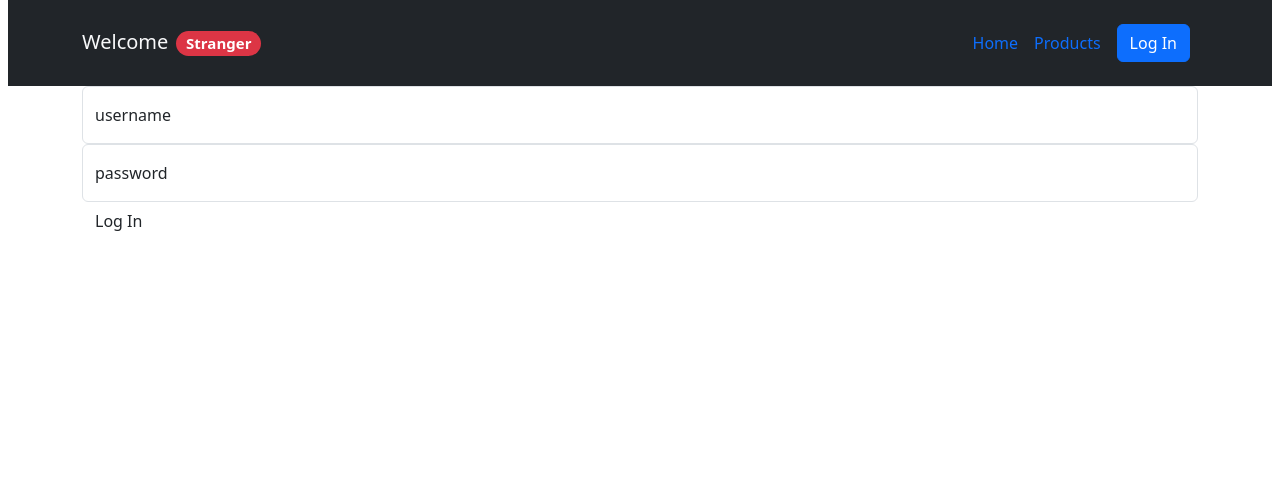
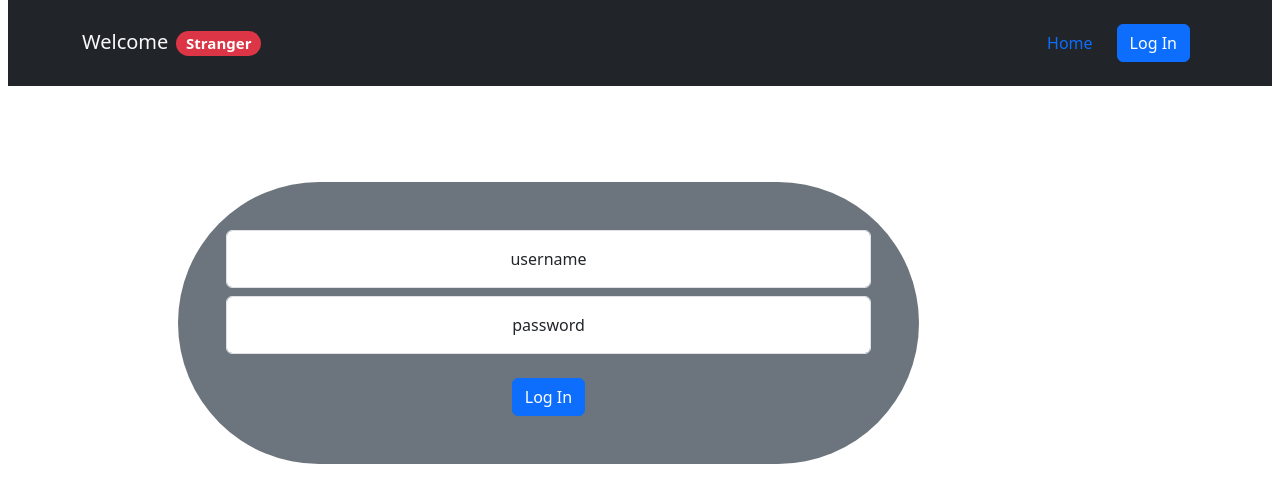
Before and after one commit to Patrick-Njiru/react-router, a React (Vite) app: page /login in a window 1280 px wide. Shown: the top 502 px of the page. Built offline with nearby package versions, Linux system fonts and the light colour scheme.

Commit message:
Add some logic for navigating through the pages.

```diff
--- a/src/App.jsx
+++ b/src/App.jsx
@@ -1,23 +1,28 @@
-import { useState } from "react"
+import { useEffect, useState } from "react"
 import { Route, Routes } from "react-router-dom"
 import { Home, Login, NavBar, Products } from "./scenes"
 import { products } from "./constants/data"
+import { useNavigate } from "react-router-dom"
 
 const App = () => {
   const [isLoggedIn, setisLoggedIn] = useState(false)
   const [user, setUser] = useState('stranger')
+  const [displayProducts, setdisplayproducts] = useState(false)
+  const nav = useNavigate()
 
-  const handleLogin = () => {
-    console.log('log in');
-  }
+  useEffect(() => {
+    setdisplayproducts(prevState => isLoggedIn ? !prevState : prevState )
+  }, [isLoggedIn])
+
+  const handleLogin = (val) => { setUser(val); setisLoggedIn(true); nav('/products') }
 
   return (
     <div className="px-2">
-      <NavBar {...{user, isLoggedIn, setisLoggedIn}} />
+      <NavBar {...{user, isLoggedIn, setisLoggedIn, setUser, displayProducts}} />
       <div className="container">
         <Routes>
-          <Route exact path="/" element={<Home {...isLoggedIn} />} />
-          <Route path="/login" element={<Login isLoggedIn={isLoggedIn} />} />
+          <Route exact path="/" element={<Home {...{ isLoggedIn }} />} />
+          <Route path="/login" element={<Login onLogIn={handleLogin} />} />
           <Route path="/products" element={<Products products={products} />} />
         </Routes>
       </div>
--- a/src/scenes/Home.jsx
+++ b/src/scenes/Home.jsx
@@ -8,7 +8,12 @@ const Home = ({isLoggedIn}) => {
         Welcome to Naimart Store where you can shop from the convenience of your home and have products delivered to you at an affordable price.
       </p>
       <div className="text-center">
-        <NavLink to={`${isLoggedIn ? '/' : '/login'}`} className="btn btn-danger btn-lg">Get started</NavLink>
+        <NavLink
+          to={`${isLoggedIn ? '/products' : '/login'}`}
+          className="btn btn-danger btn-lg"
+        >
+          Get started
+        </NavLink>
       </div>
     </div>
   )
--- a/src/scenes/Login.jsx
+++ b/src/scenes/Login.jsx
@@ -1,25 +1,43 @@
-import React, { useRef } from 'react'
+import { useRef } from 'react'
 import PropTypes from 'prop-types'
 
-const Login = props => {
+const Login = ({onLogIn}) => {
   const refContainer = useRef('')
+
   return (
-    <div>
-      <form>
-        <div className="form-floating">
-          <input type="text" name="username" id="username" className="form-control" placeholder='john doe' ref={refContainer} />
-          <label htmlFor="username" className="form-label">username</label>
+    <div className='m-5 p-5 w-75' style={{minWidth: 300}}>
+      <form className='form bg-secondary rounded-pill p-5' onSubmit={() => onLogIn(refContainer.current.value)}>
+        <div className="form-floating mb-2">
+          <input
+            type="text"
+            name="username"
+            id="username"
+            className="form-control"
+            placeholder='john doe'
+            ref={refContainer}
+            required
+            minLength='3'
+          />
+          <label htmlFor="username" className="form-label w-100 text-center">username</label>
         </div>
         <div className="form-floating">
-          <input type="password" name="password" id="password" className="form-control" placeholder='john doe' />
-          <label htmlFor="password" className="form-label">password</label>
+          <input
+            type="password"
+            name="password"
+            id="password"
+            className="form-control"
+            placeholder='xxxxxx'
+            required
+            minLength='6'
+          />
+          <label htmlFor="password" className="form-label w-100 text-center">password</label>
         </div>
-        <button type="submit" className="btn btn primary">Log In</button>
+        <button type="submit" className="btn btn-primary d-block mx-auto mt-4">Log In</button>
       </form>
     </div>
   )
 }
 
-Login.propTypes = {}
+Login.propTypes = { onLogIn: PropTypes.func.isRequired }
 
 export default Login
--- a/src/scenes/global/NavBar.jsx
+++ b/src/scenes/global/NavBar.jsx
@@ -2,8 +2,13 @@ import { NavLink } from 'react-router-dom'
 import PropTypes from 'prop-types'
 import './navbar.css'
 
-const NavBar = ({ isLoggedIn, user }) => {
-  return (
+const NavBar = ({
+  isLoggedIn,
+  user,
+  setUser,
+  setIsLoggedIn,
+  displayProducts
+}) => (
   <nav className="navbar bg-dark text-light w-100">
     <div className="container">
       <h5 className="my-auto">
@@ -12,22 +17,30 @@ const NavBar = ({ isLoggedIn, user }) => {
       </h5>
       <div className="ms-auto my-3 d-flex align-items-center">
         <NavLink className='text-decoration-none mx-2' to='/'>Home</NavLink>
-          <NavLink className='text-decoration-none mx-2' to='/products'>Products</NavLink>
-          <NavLink className='text-decoration-none mx-2' to='/login'>
-            <button className='btn btn-primary'>
-              {isLoggedIn ? 'Log Out' : 'Log In'}
-            </button>
+        { displayProducts && <NavLink className='text-decoration-none' to='/products'>Products</NavLink> }
+        <NavLink
+          className='text-decoration-none mx-2'
+          to='/login'
+          onClick={() => {
+            if (isLoggedIn) {
+              setIsLoggedIn(false)
+              setUser('stranger')
+            }
+          }}
+        >
+          <button className='btn btn-primary ms-2'> {isLoggedIn ? 'Log Out' : 'Log In'} </button>
         </NavLink>
       </div>
     </div>
-
   </nav>
 )
-}
 
 NavBar.propTypes = {
   isLoggedIn: PropTypes.bool.isRequired,
-  user: PropTypes.string.isRequired
+  user: PropTypes.string.isRequired,
+  setUser: PropTypes.func.isRequired,
+  setIsLoggedIn: PropTypes.func.isRequired,
+  displayProducts: PropTypes.bool.isRequired
 }
 
 export default NavBar
```
Lines whose indentation alone changed are shown as unchanged.
